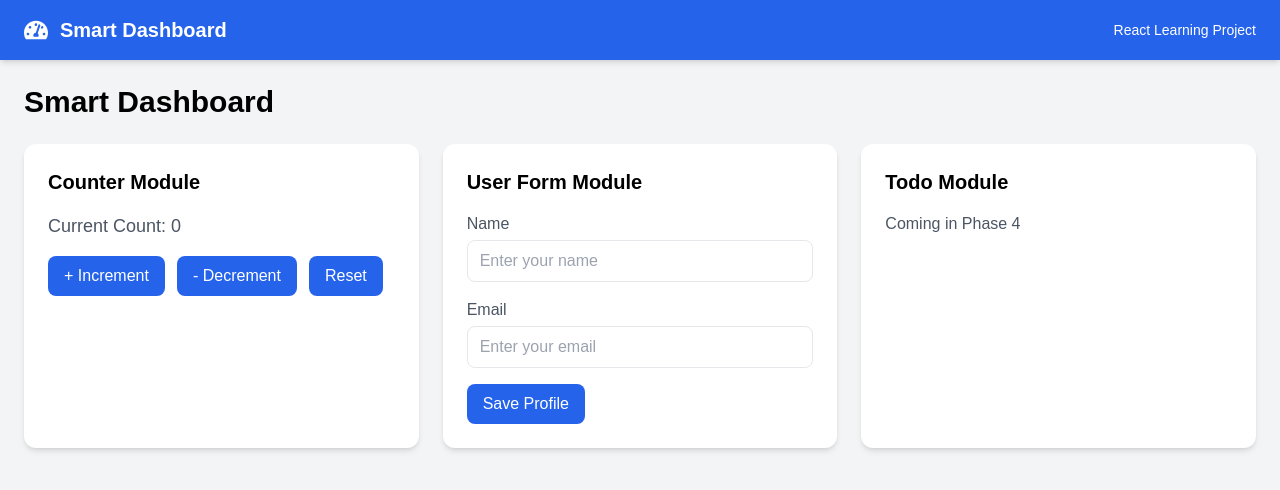
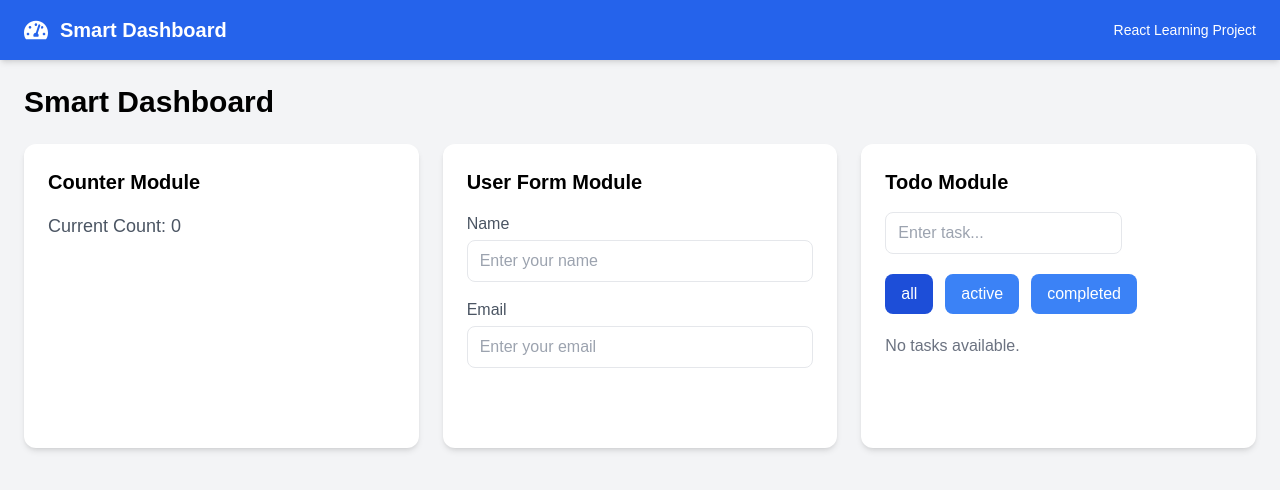
Before and after one commit to Ashu11122000/smart-dashboard, a React (Vite) app: page / in a window 1280 px wide. Shown: the top 490 px of the page. Built offline with nearby package versions, Linux system fonts and the light colour scheme.

Commit message:
To-Do List module done

```diff
--- a/src/App.jsx
+++ b/src/App.jsx
@@ -1,16 +1,9 @@
-// Import Navbar component
 import Navbar from './components/layout/Navbar';
+import Card from './components/common/Card';
+import Counter from './components/counter/Counter';
+import UserForm from './components/form/UserForm';
+import TodoList from './components/todo/TodoList';
 
-// Import reusable Card component
-import Card from './components/common/Card';
-
-// Import Counter component
-import Counter from './components/counter/Counter';
-
-// Import UserForm component
-import UserForm from './components/form/UserForm';
-
-// Main application component
 export default function App() {
   return (
     <div className="min-h-screen bg-gray-100">
@@ -31,7 +24,7 @@ export default function App() {
           </Card>
 
           <Card title="Todo Module">
-            Coming in Phase 4
+            <TodoList />
           </Card>
         </div>
       </main>
--- a/src/components/common/Button.jsx
+++ b/src/components/common/Button.jsx
@@ -1,19 +1,10 @@
-// Reusable Button component
-export default function Button({ children, onClick, type = 'button' }) {
-
-    // Return button UI
+export default function Button({ children, onClick, className }) {
     return (
-
-        // Button element
         <button
-            type={type}
             onClick={onClick}
-            className="bg-blue-600 text-white px-4 py-2 rounded-lg hover:bg-blue-700 transition"
+            className={`text-white px-4 py-2 rounded-lg ${className}`}
         >
-
-            {/* Button content */}
             {children}
-
         </button>
     );
 }
--- a/src/components/todo/TodoFilter.jsx
+++ b/src/components/todo/TodoFilter.jsx
@@ -0,0 +1,31 @@
+// Import reusable Button component
+import Button from '../common/Button';
+
+// Filter component
+export default function TodoFilter({ currentFilter, onFilterChange }) {
+
+  // Available filter options
+  const filters = ['all', 'active', 'completed'];
+
+  // Return filter buttons
+  return (
+    <div className="flex gap-3 flex-wrap">
+
+      {/* Render all filter buttons */}
+      {filters.map((filter) => (
+        <Button
+          key={filter}
+          onClick={() => onFilterChange(filter)}
+          className={
+            currentFilter === filter
+              ? 'bg-blue-700'
+              : 'bg-blue-500'
+          }
+        >
+          {filter}
+        </Button>
+      ))}
+
+    </div>
+  );
+}
--- a/src/components/todo/TodoItem.jsx
+++ b/src/components/todo/TodoItem.jsx
@@ -0,0 +1,43 @@
+// Import reusable Button component
+import Button from '../common/Button';
+
+// Reusable TodoItem component
+export default function TodoItem({ todo, onToggle, onDelete }) {
+
+    // Return todo item UI
+    return (
+
+        // Todo row container
+        <div className="flex items-center justify-between bg-gray-50 border rounded-lg p-3">
+
+            {/* Left section */}
+            <div className="flex items-center gap-3">
+
+                {/* Checkbox for completion toggle */}
+                <input
+                    type="checkbox"
+                    checked={todo.completed}
+                    onChange={() => onToggle(todo.id)}
+                />
+
+                {/* Todo task text */}
+                <p
+                    className={`${
+                    todo.completed
+                    ? 'line-through text-gray-400'
+                    : 'text-gray-800'
+                    }`}
+                >
+                    {todo.text}
+                </p>
+
+            </div>
+
+            {/* Delete button */}
+            <Button onClick={() => onDelete(todo.id)}>
+                Delete
+            </Button>
+
+        </div>
+    );
+}
--- a/src/components/todo/TodoList.jsx
+++ b/src/components/todo/TodoList.jsx
@@ -0,0 +1,159 @@
+// Import React hook
+import { useState } from 'react';
+
+// Import reusable Button
+import Button from '../common/Button';
+
+// Import reusable Todo item
+import TodoItem from './TodoItem';
+
+// Import filter component
+import TodoFilter from './TodoFilter';
+
+// TodoList component
+export default function TodoList() {
+
+  // State for current input value
+  const [taskInput, setTaskInput] = useState('');
+
+  // State for todo tasks array
+  const [todos, setTodos] = useState([]);
+
+  // State for active filter
+  const [filter, setFilter] = useState('all');
+
+  // Handle typing in input
+  function handleInputChange(event) {
+
+    // Update input state
+    setTaskInput(event.target.value);
+  }
+
+  // Add new task
+  function handleAddTask() {
+
+    // Prevent adding empty tasks
+    if (taskInput.trim() === '') {
+      return;
+    }
+
+    // Create new todo object
+    const newTodo = {
+      id: Date.now(),
+      text: taskInput,
+      completed: false,
+    };
+
+    // Add new todo into array
+    setTodos((prevTodos) => [...prevTodos, newTodo]);
+
+    // Clear input field
+    setTaskInput('');
+  }
+
+  // Toggle completion status
+  function handleToggleTask(todoId) {
+
+    // Update todos array
+    setTodos((prevTodos) =>
+      prevTodos.map((todo) =>
+        todo.id === todoId
+          ? { ...todo, completed: !todo.completed }
+          : todo
+      )
+    );
+  }
+
+  // Delete task
+  function handleDeleteTask(todoId) {
+
+    // Remove selected todo
+    setTodos((prevTodos) =>
+      prevTodos.filter((todo) => todo.id !== todoId)
+    );
+  }
+
+  // Handle filter changes
+  function handleFilterChange(selectedFilter) {
+
+    // Update filter state
+    setFilter(selectedFilter);
+  }
+
+  // Filter displayed todos
+  const filteredTodos = todos.filter((todo) => {
+
+    // Show all todos
+    if (filter === 'All') {
+      return true;
+    }
+
+    // Show only active todos
+    if (filter === 'Active') {
+      return !todo.completed;
+    }
+
+    // Show only completed todos
+    if (filter === 'Completed') {
+      return todo.completed;
+    }
+
+    return true;
+  });
+
+  // Return UI
+  return (
+
+    // Main wrapper
+    <div className="space-y-5">
+
+      {/* Input + button section */}
+      <div className="flex gap-3">
+
+        {/* Task input */}
+        <input
+          type="text"
+          value={taskInput}
+          onChange={handleInputChange}
+          placeholder="Enter task..."
+          className="flex-1 border rounded-lg px-3 py-2 outline-none focus:ring-2 focus:ring-blue-400"
+        />
+
+        {/* Add task button */}
+        <Button onClick={handleAddTask}>
+          Add Task
+        </Button>
+
+      </div>
+
+      {/* Filter buttons */}
+      <TodoFilter
+        currentFilter={filter}
+        onFilterChange={handleFilterChange}
+      />
+
+      {/* Todo list */}
+      <div className="space-y-3">
+
+        {/* Empty state */}
+        {filteredTodos.length === 0 && (
+          <p className="text-gray-500">
+            No tasks available.
+          </p>
+        )}
+
+        {/* Render todos */}
+        {filteredTodos.map((todo) => (
+          <TodoItem
+            key={todo.id}
+            todo={todo}
+            onToggle={handleToggleTask}
+            onDelete={handleDeleteTask}
+          />
+        ))}
+
+      </div>
+
+    </div>
+  );
+}
```
